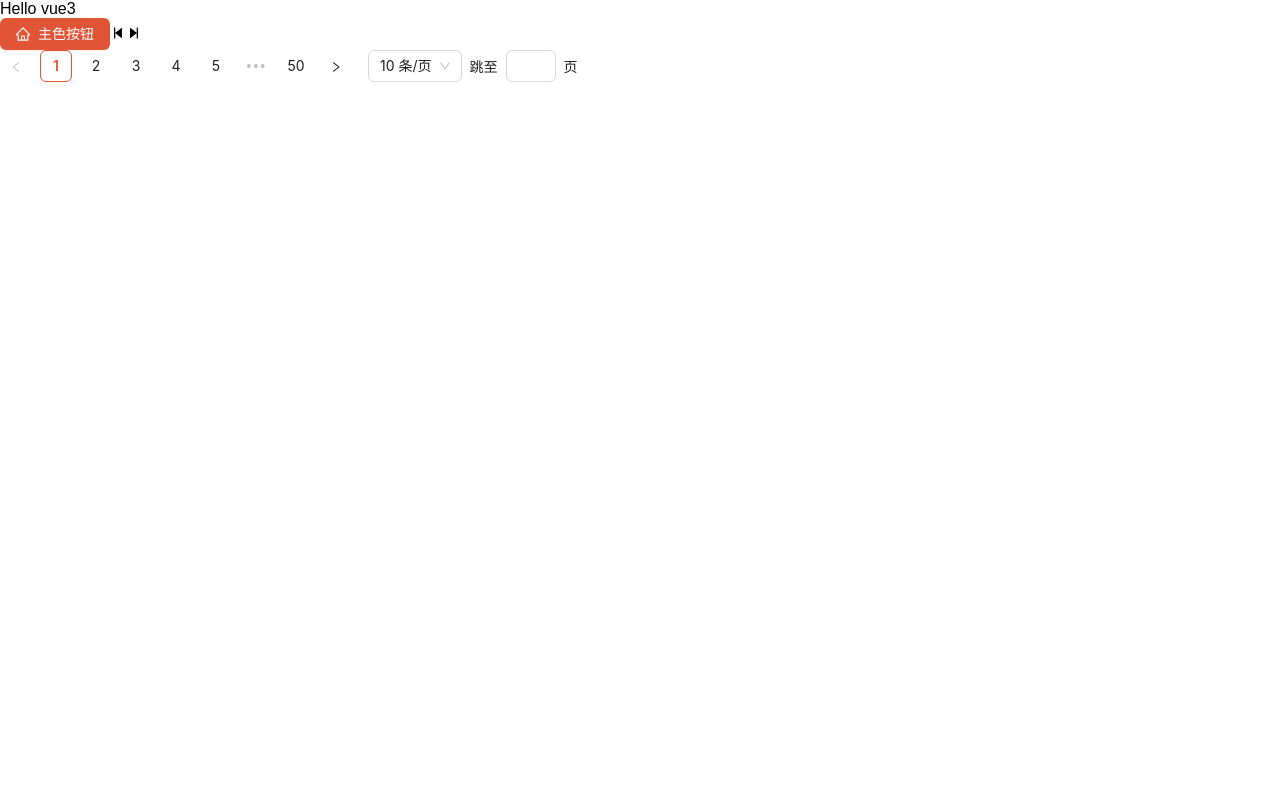
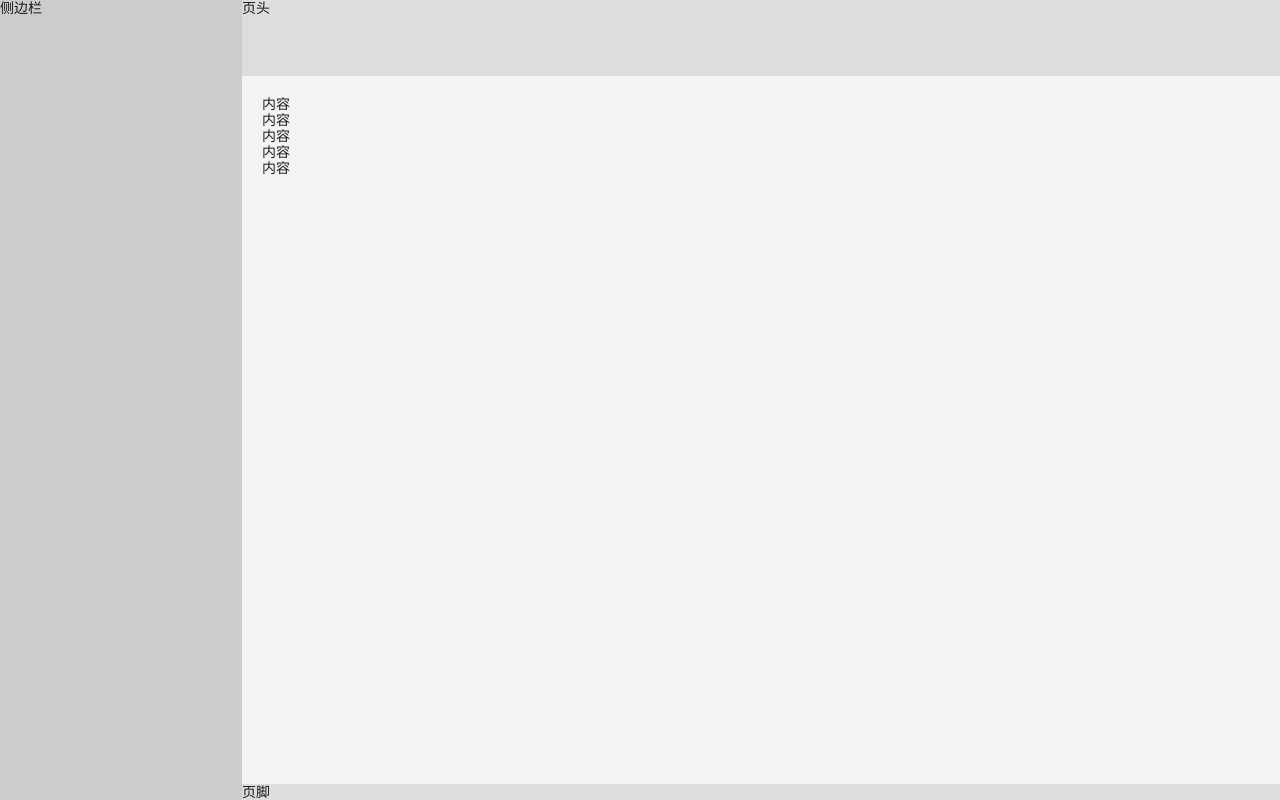
Before and after one commit to leiyatao/vue3-admin-antdv-template, a Vue app: page /#/ in a window 1280 px wide. Built offline with nearby package versions, Linux system fonts and the light colour scheme.

Commit message:
项目路由和布局

```diff
--- a/package.json
+++ b/package.json
@@ -24,7 +24,9 @@
     "@vue/eslint-config-prettier": "^10.0.0",
     "eslint": "^9.12.0",
     "eslint-plugin-vue": "^9.28.0",
+    "less": "^4.2.0",
     "prettier": "^3.3.3",
+    "sass": "^1.79.5",
     "unplugin-vue-components": "^0.27.4",
     "vite": "^5.4.8"
   },
--- a/src/App.vue
+++ b/src/App.vue
@@ -5,11 +5,7 @@ const theme = { token: { colorPrimary: '#e15536' } }
 </script>
 <template>
   <a-config-provider :theme="theme" :locale="zhCN">
-    <div>Hello vue3</div>
-    <a-button type="primary"><HomeOutlined />主色按钮</a-button>
-    <StepBackwardOutlined />
-    <StepForwardOutlined />
-    <a-pagination :total="500" show-quick-jumper />
+    <router-view />
   </a-config-provider>
 </template>
 
--- /dev/null
+++ b/src/Views/Layout/index.vue
@@ -0,0 +1,33 @@
+<script setup lang="ts"></script>
+<template>
+  <a-layout has-sider class="layout">
+    <div>侧边栏</div>
+    <a-layout class="main">
+      <div>页头</div>
+      <a-layout-content class="content">
+        <div>内容</div>
+        <div>内容</div>
+        <div>内容</div>
+        <div>内容</div>
+        <div>内容</div>
+      </a-layout-content>
+      <div>页脚</div>
+    </a-layout>
+  </a-layout>
+</template>
+<style lang="scss" scoped>
+.layout {
+  min-height: 100vh;
+  background-color: #ccc;
+}
+.main {
+  margin-left:200px;
+  background-color: #ddd;
+}
+.content {
+  background-color: #f4f4f4;
+  padding: 20px;
+  overflow-y: auto;
+  margin-top: 60px;
+}
+</style>
--- /dev/null
+++ b/src/Views/Login/index.vue
@@ -0,0 +1,5 @@
+<script setup lang="ts"></script>
+<template>
+  <div>登录</div>
+</template>
+<style lang="" scoped></style>
--- a/src/main.js
+++ b/src/main.js
@@ -2,6 +2,8 @@ import App from './App.vue'
 import { createApp } from 'vue'
 import Antd from 'ant-design-vue'
 import 'ant-design-vue/dist/reset.css'
+import router from './router'
 const app = createApp(App)
 app.use(Antd)
+app.use(router)
 app.mount('#app')
--- /dev/null
+++ b/src/router/index.js
@@ -0,0 +1,18 @@
+import { createRouter, createWebHashHistory } from 'vue-router'
+const router = createRouter({
+  history: createWebHashHistory(),
+  routes: [
+    {
+      path: '/',
+      name: 'Home',
+      component: () => import('@/views/Layout/index.vue')
+    },
+    {
+      path: '/login',
+      name: 'login',
+      component: () => import('@/views/Login/index.vue')
+    }
+  ]
+})
+
+export default router
```
Also changed, not shown: 1 other file (tests, documents, lock files or other folders).
